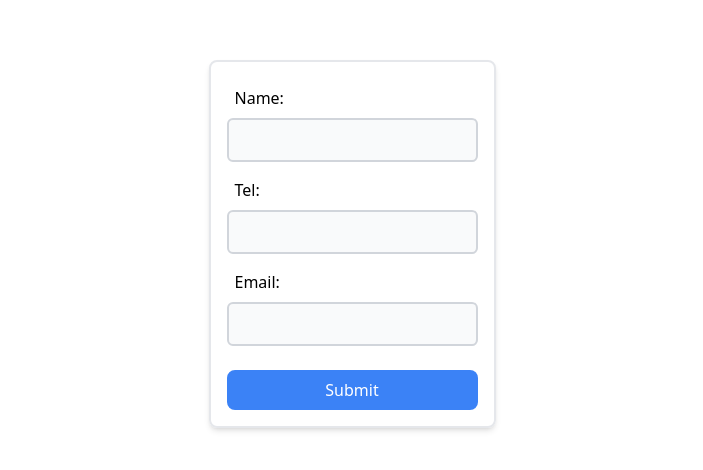
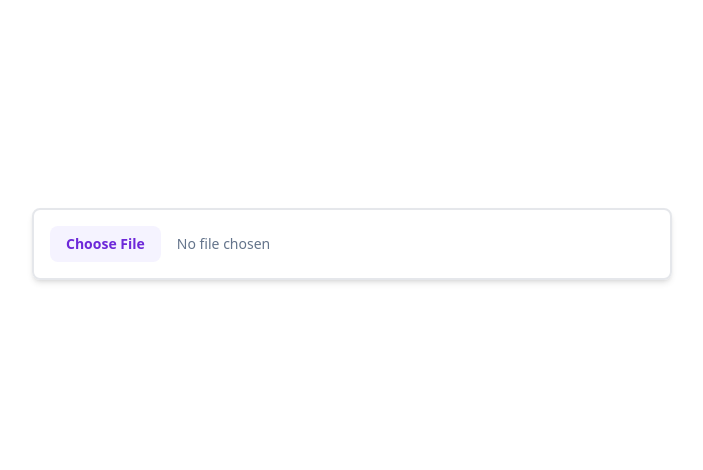
Before and after one commit to soAcademy/workshop-state-and-event, a React (Create React App) app: page / in a window 1280 px wide. Shown: the part 156-626 px from the top of the page, without its empty margins (288-991 px from the left). Built offline with nearby package versions, Linux system fonts and the light colour scheme.

Commit message:
feat: do the workshop8 state and event uploadfile

```diff
--- a/src/App.js
+++ b/src/App.js
@@ -4,8 +4,8 @@
 // import Event4 from "./Events/Event4";
 // import Event5 from "./Events/Event5";
 // import Event6 from "./Events/Event6";
-import Event7 from "./Events/Event7";
-// import Event8 from "./Events/Event8";
+// import Event7 from "./Events/Event7";
+import Event8 from "./Events/Event8";
 
 // import State1 from "./StatesAnswer/State1";
 // import State2 from "./StatesAnswer/State2";
@@ -36,8 +36,8 @@ const App = () => {
       {/* <Event4 /> */}
       {/* <Event5 /> */}
       {/* <Event6 /> */}
-      <Event7 />
-      {/* <Event8 /> */}
+      {/* <Event7 /> */}
+      <Event8 />
 
       {/* <State1 /> */}
       {/* <State2 /> */}
--- /dev/null
+++ b/src/Events/Event8.js
@@ -0,0 +1,23 @@
+const Event8 = (e) => {
+  const selectFile = (e) => {
+    e.preventDefault();
+    console.log(e.target.value);
+  };
+
+  return (
+    <div className="w-100 h-screen flex justify-center items-center">
+      <form className=" w-1/2 flex flex-col border-2 rounded-lg shadow-md p-4">
+        <label className="block">
+          <input
+            type="file"
+            className="block w-full text-sm text-slate-500 file:mr-4 file:py-2 file:px-4 file:rounded-lg file:border-0 file:text-sm file:font-semibold file:bg-violet-50 file:text-violet-700 hover:file:bg-violet-100"
+            onChange={(e) => selectFile(e)}
+            accept="image/png, image/jpeg"
+          />
+        </label>
+      </form>
+    </div>
+  );
+};
+
+export default Event8;
```
